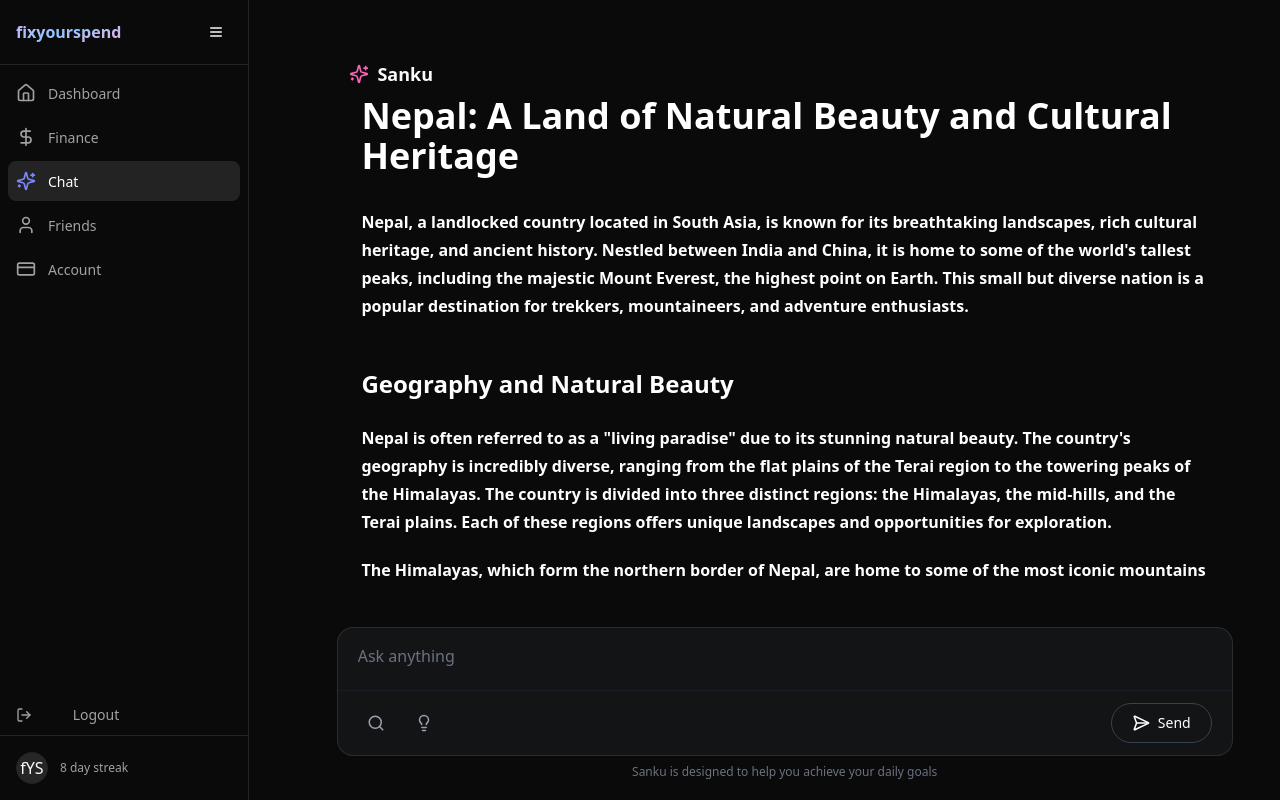
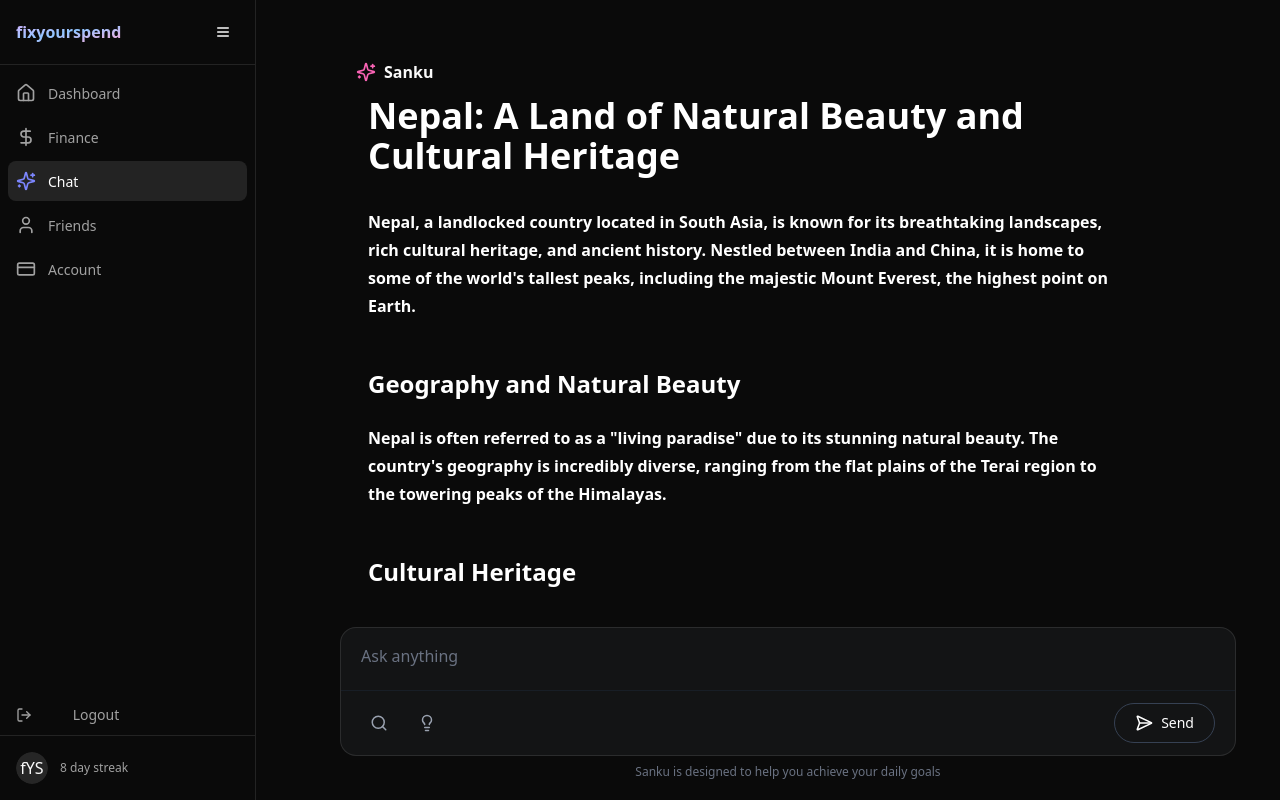
Before and after one commit to sankalpaacharya/Still, a Next.js app: page /chat in a window 1280 px wide. Built offline with nearby package versions, Linux system fonts and the light colour scheme; no server answers.

Commit message:
chore: chat bubble alignment fix

```diff
--- a/features/chat/components/chat-input.tsx
+++ b/features/chat/components/chat-input.tsx
@@ -49,9 +49,7 @@ export default function ChatInput({ className }: ChatInputProps) {
           rows={1}
         />
 
-        {/* Bottom action bar */}
         <div className="flex items-center justify-between px-5 py-3 border-t border-gray-800/50">
-          {/* Left side buttons */}
           <div className="flex items-center space-x-3">
             <button className="w-9 h-9 flex items-center justify-center text-gray-400 hover:text-indigo-400 rounded-full hover:bg-white/5 transition-colors">
               <Search size={18} />
@@ -60,7 +58,6 @@ export default function ChatInput({ className }: ChatInputProps) {
               <Lightbulb size={18} />
             </button>
           </div>
-          {/* Right side send button */}
           <button
             onClick={handleSendMessage}
             disabled={!message.trim()}
--- a/features/chat/components/coversation.tsx
+++ b/features/chat/components/coversation.tsx
@@ -1,84 +1,48 @@
 "use client";
-import React, { useEffect, useState } from "react";
+import React from "react";
 import Markdown from "react-markdown";
 import { Sparkles } from "lucide-react";
-import { fetchEventSource } from "@microsoft/fetch-event-source";
-import { ScrollArea } from "@/components/ui/scroll-area";
 import remarkGfm from "remark-gfm";
 
 type Props = { isUser: boolean };
 
 export default function Conversation({ isUser }: Props) {
-  const [isLoading, setIsLoading] = useState<boolean>(false);
-  const [streamedMessage, setStreamedMessage] = useState<string>(``);
-  const [error, setError] = useState<string | null>(null);
+  const essay = `# Nepal: A Land of Natural Beauty and Cultural Heritage
 
-  const essay = `
-  # Nepal: A Land of Natural Beauty and Cultural Heritage
-
-Nepal, a landlocked country located in South Asia, is known for its breathtaking landscapes, rich cultural heritage, and ancient history. Nestled between India and China, it is home to some of the world's tallest peaks, including the majestic Mount Everest, the highest point on Earth. This small but diverse nation is a popular destination for trekkers, mountaineers, and adventure enthusiasts.
+Nepal, a landlocked country located in South Asia, is known for its breathtaking landscapes, rich cultural heritage, and ancient history. Nestled between India and China, it is home to some of the world's tallest peaks, including the majestic Mount Everest, the highest point on Earth.
 
 ## Geography and Natural Beauty
 
-Nepal is often referred to as a "living paradise" due to its stunning natural beauty. The country's geography is incredibly diverse, ranging from the flat plains of the Terai region to the towering peaks of the Himalayas. The country is divided into three distinct regions: the Himalayas, the mid-hills, and the Terai plains. Each of these regions offers unique landscapes and opportunities for exploration.
-
-The Himalayas, which form the northern border of Nepal, are home to some of the most iconic mountains in the world. These mountains not only provide a stunning backdrop but also support diverse ecosystems and wildlife. In addition to Mount Everest, the region boasts other peaks like Kanchenjunga, Lhotse, and Annapurna, making Nepal a haven for mountaineers and trekkers.
+Nepal is often referred to as a "living paradise" due to its stunning natural beauty. The country's geography is incredibly diverse, ranging from the flat plains of the Terai region to the towering peaks of the Himalayas.
 
 ## Cultural Heritage
 
-Nepal is a melting pot of cultures and traditions. The country is home to various ethnic groups, including the Gurungs, Magars, Newars, Sherpas, and many more. Each group has its own unique language, customs, and traditions, contributing to Nepal's rich cultural tapestry. The dominant religions in Nepal are Hinduism and Buddhism, both of which have deeply influenced the country's festivals, rituals, and architecture.
-
-Kathmandu, the capital city, is a UNESCO World Heritage site and is known for its historic temples, stupas, and palaces. The Kathmandu Valley is home to some of the most significant cultural landmarks, including the Pashupatinath Temple, Swayambhunath Stupa (also known as the Monkey Temple), and Boudhanath Stupa. These sites reflect the deep spiritual and religious significance of the region and attract pilgrims and tourists from around the world.
-
-## Challenges and Opportunities
-
-Despite its natural beauty and rich culture, Nepal faces several challenges. The country is prone to natural disasters, such as earthquakes and floods, which have affected the lives of millions of people. The 2015 earthquake, in particular, caused widespread devastation and loss of life, leaving the country in need of reconstruction and recovery.
-
-However, Nepal's resilience and determination to rebuild have also opened new opportunities. The country has made significant progress in tourism, agriculture, and infrastructure development. Additionally, Nepal's government has been focusing on improving education, healthcare, and women's rights, working towards a more inclusive and prosperous future.
-
-## Conclusion
-
-Nepal is a country that offers something for everyone. Whether you are an adventurer seeking to scale the peaks of the Himalayas or a cultural enthusiast exploring ancient temples and festivals, Nepal is a place of wonder and discovery. Despite its challenges, the nation's natural beauty, cultural diversity, and warm-hearted people continue to make it a unique and cherished destination for travelers and locals alike.
-
-  `;
+Nepal is a melting pot of cultures and traditions. The country is home to various ethnic groups, including the Gurungs, Magars, Newars, Sherpas, and many more. Each group has its own unique language, customs, and traditions.`;
 
   return (
-    <div className="flex flex-col space-y-10 text-lg  font-medium items-center">
+    <div className="w-full max-w-4xl mx-auto mb-6">
       {isUser ? (
-        <div className="bg-gray-400/10 p-3 rounded-xl right-0 border flex shadow-md self-end">
-          please find me a best hotel in gandhinagar Lorem ipsum dolor sit amet
-          consectetur adipisicing elit. Voluptatibus voluptate itaque excepturi,
-          saepe voluptates voluptatem deserunt qui, minima vitae nisi, ipsum
-          esse a? Repellendus, nisi minus dolores ducimus nulla rerum?
+        <div className="flex justify-end">
+          <div className="bg-gray-400/10 p-3 rounded-xl max-w-md border flex shadow-md">
+            <p className="text-lg font-medium">
+              Please find me the best hotel in Gandhinagar. Lorem ipsum dolor
+              sit amet consectetur adipisicing elit. Voluptatibus voluptate
+              itaque excepturi, saepe voluptates voluptatem deserunt qui, minima
+              vitae nisi, ipsum esse a?
+            </p>
+          </div>
         </div>
       ) : (
-        <div className="space-y-2">
-          <div className="flex gap-2 items-center">
-            <Sparkles
-              size={20}
-              className={`text-pink-400 ${isLoading ? "animate-pulse" : ""}`}
-            />
-            <p className="font-bold">
-              {isLoading ? "Sanku is thinking" : "Sanku"}
-            </p>
-            {isLoading && (
-              <div className="inline-flex ml-1 items-center">
-                <span className="h-2 w-2 rounded-full bg-pink-400 mx-0.5 animate-pulse"></span>
-                <span className="h-2 w-2 rounded-full bg-pink-400 mx-0.5 animate-pulse delay-300"></span>
-                <span className="h-2 w-2 rounded-full bg-pink-400 mx-0.5 animate-pulse delay-700"></span>
-              </div>
-            )}
+        <div className="flex justify-start">
+          <div className="max-w-3xl">
+            <div className="flex gap-2 items-center mb-3">
+              <Sparkles size={20} className="text-pink-400" />
+              <p className="font-bold">Sanku</p>
+            </div>
+            <div className="prose prose-slate dark:prose-invert prose-md text-white prose-li:marker:text-pink-400 prose-p:font-semibold max-w-4xl px-3">
+              <Markdown remarkPlugins={[remarkGfm]}>{essay}</Markdown>
+            </div>
           </div>
-
-          {error ? (
-            <div className="text-red-400 italic">{error}</div>
-          ) : (
-            essay && (
-              <div className="prose prose-slate dark:prose-invert prose-md text-white prose-li:marker:text-pink-400 prose-p:font-semibold max-w-4xl px-3">
-                <Markdown remarkPlugins={[remarkGfm]}>{essay}</Markdown>
-              </div>
-            )
-          )}
         </div>
       )}
     </div>
```
